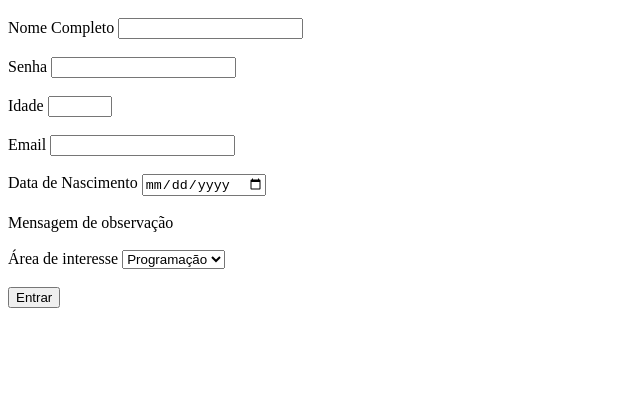
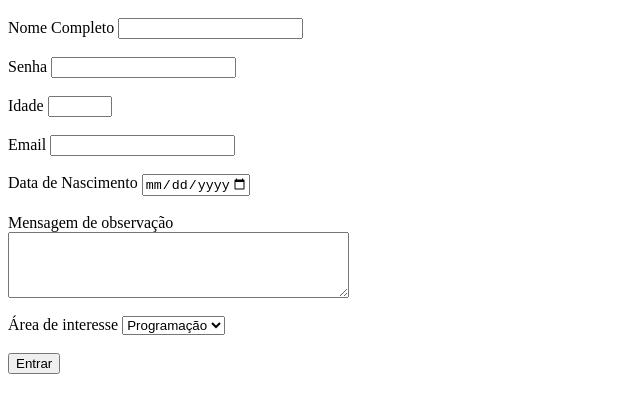
Before and after one commit to CEEMTI-BG-prof-Melissa/aula-07-otavio-e-ana-beatriz, a plain HTML site: page index.html in a window 1280 px wide. Shown: the part 48-460 px from the top of the page, without its empty margins (0-640 px from the left). Drawn offline with Linux system fonts and the light colour scheme.

Commit message:
index.html

```diff
--- a/index.html
+++ b/index.html
@@ -13,9 +13,10 @@
           <br><br>
           Email <input type="email" id="Email" name="Email">
           <br><br>
-          Data de Nascimento <input type="date" id="DatadeNascimento" name="DatadeNascimento" min="01/01/2000" max="31/12/2024">
+          Data de Nascimento <input type="date" id="DatadeNascimento" name="DatadeNascimento" min="2000-01-01" max="2024-12-31">
           <br><br>
-          Mensagem de observação
+          Mensagem de observação <br>
+          <textarea name="menssagem" id="menssagem" cols="40" rows="4"></textarea>
           <br><br>
           Área de interesse
           <select>
```
